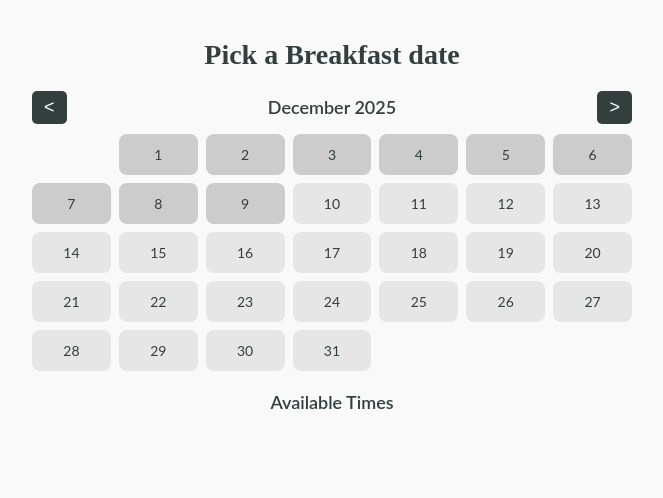
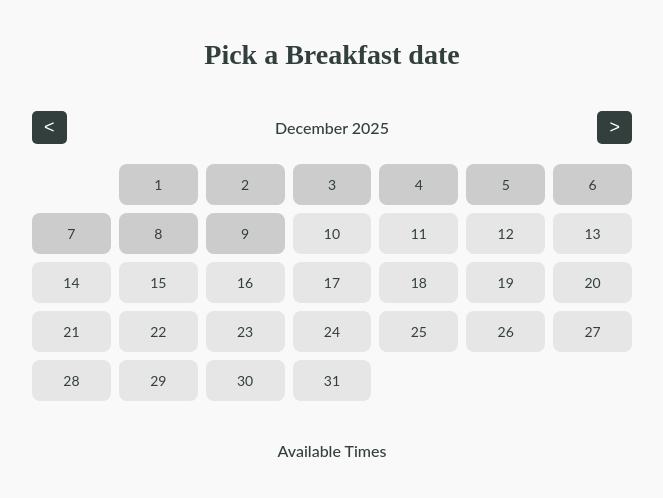
Before and after one commit to anamfdesigner-afk/Calendario, a plain HTML site: page index.html in a window 1280 px wide. Shown: the whole page, without its empty margins (308-971 px from the left). Drawn offline with Linux system fonts and the light colour scheme; no server answers.

Commit message:
Update styles.css

```diff
--- a/styles.css
+++ b/styles.css
@@ -14,15 +14,15 @@ body {
 h1 {
     font-family: 'Baskerville', serif;
     font-size: 28px;
-    margin-bottom: 20px;
+    margin-bottom: 40px; /* mais espaço abaixo do título */
     color: #323f3c;
 }
 
 h2, h3 {
     font-family: 'Lato', sans-serif;
-    font-weight: 600;
-    font-size: 18px;
-    margin-bottom: 10px;
+    font-weight: 500; /* peso menor */
+    font-size: 16px;
+    margin-bottom: 15px; /* mais espaço entre títulos e conteúdo */
     color: #323f3c;
 }
 
@@ -33,7 +33,7 @@ h2, h3 {
     display: flex;
     justify-content: space-between;
     align-items: center;
-    margin-bottom: 10px;
+    margin-bottom: 20px; /* mais espaço abaixo */
     gap: 20px;
 }
 
@@ -53,8 +53,8 @@ h2, h3 {
 }
 
 #monthYear {
-    font-weight: 600;
-    font-size: 18px;
+    font-weight: 500; /* peso menor */
+    font-size: 16px; /* fonte menor */
     flex-grow: 1;
     text-align: center;
 }
@@ -64,7 +64,7 @@ h2, h3 {
     grid-template-columns: repeat(7, 1fr);
     gap: 8px;
     justify-items: stretch;
-    margin-bottom: 20px;
+    margin-bottom: 40px; /* mais espaço abaixo do calendário */
     width: 100%;
 }
 
@@ -175,7 +175,7 @@ button#confirmBtn:disabled {
 #message {
     margin-top: 20px;
     font-weight: bold;
-    color: #4caf50;
+    color: #323f3c; /* cor principal */
     font-size: 14px;
     text-align: center;
 }
```
